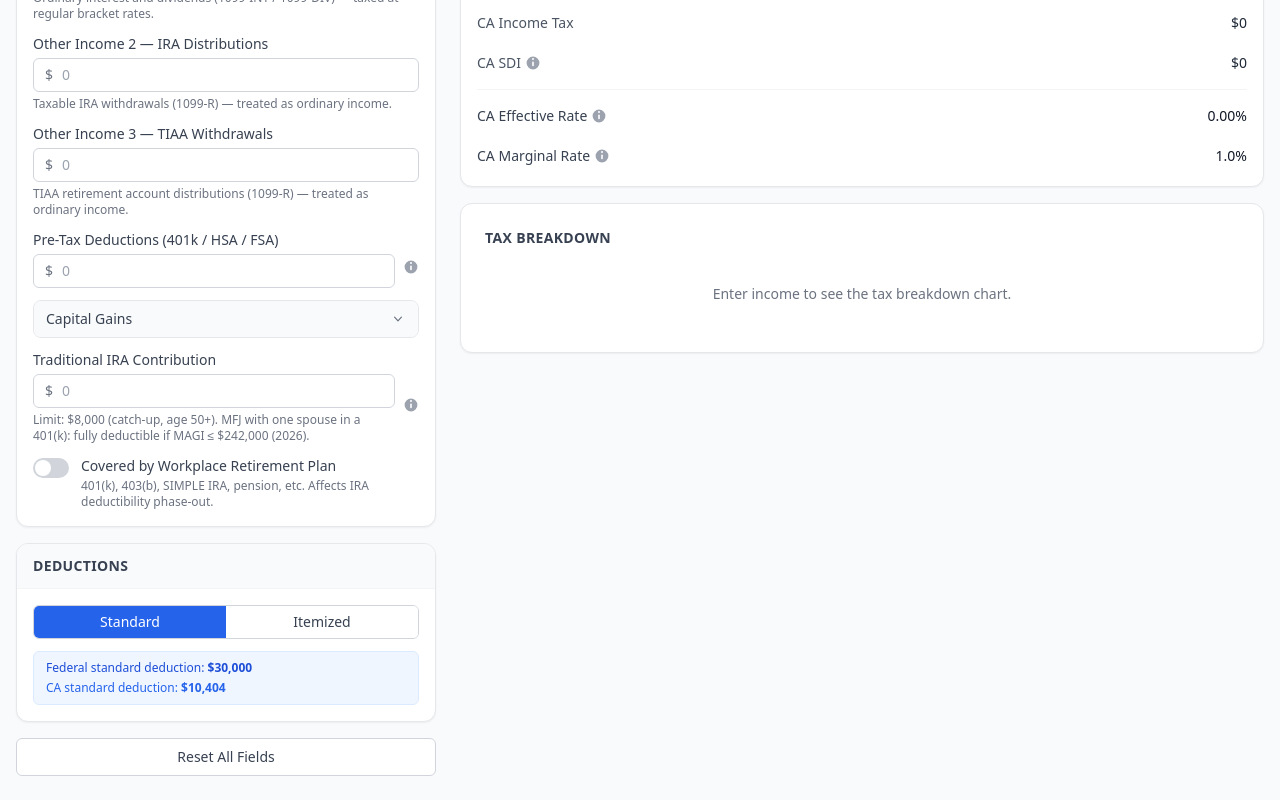
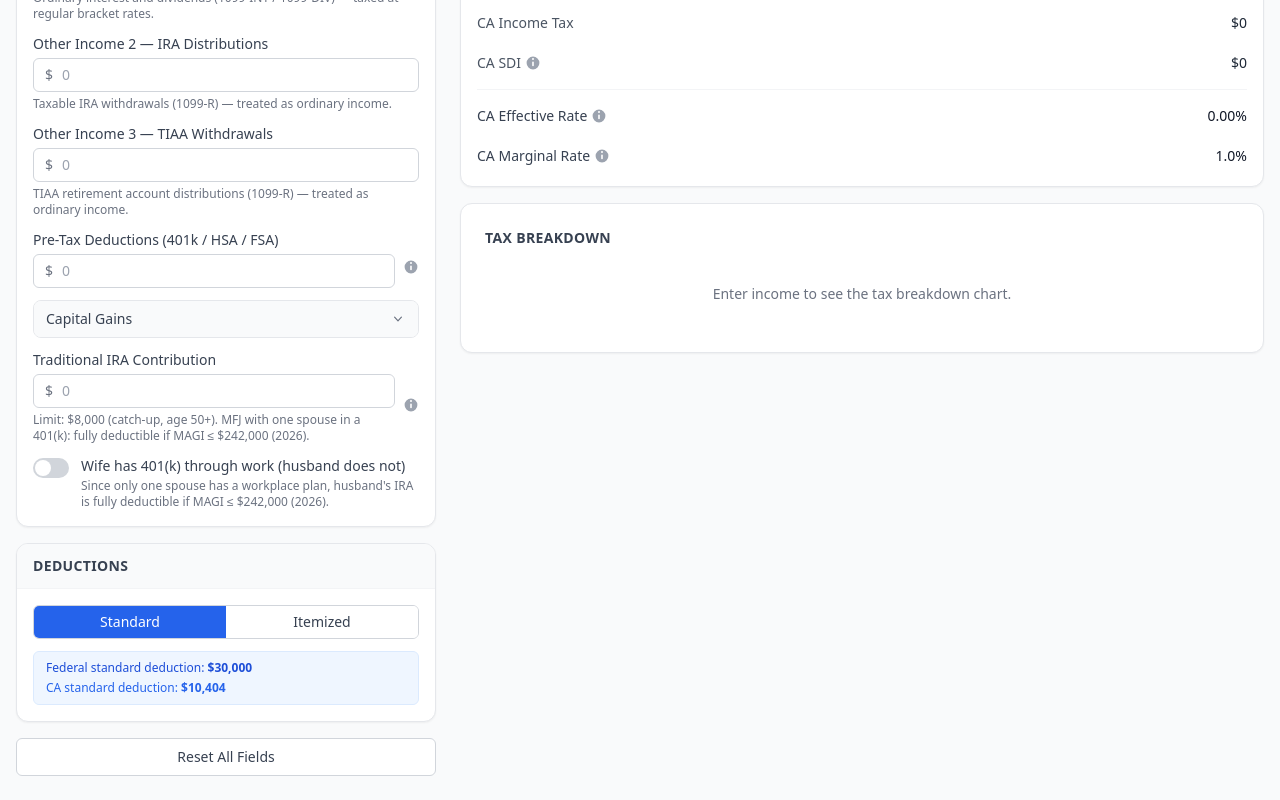
Before and after one commit to jparkley/react-spa-tax-genuis, a React (Vite) app: page / in a window 1280 px wide. Shown: the part 919-1719 px from the top of the page. Built offline with nearby package versions, Linux system fonts and the light colour scheme.

Commit message:
Add explanatory notes for Traditional IRA contribution

```diff
--- a/src/components/inputs/IncomeSection.tsx
+++ b/src/components/inputs/IncomeSection.tsx
@@ -113,10 +113,10 @@ export function IncomeSection({ inputs, setField, iraContributionLimit }: Income
       </div>
 
       <Toggle
-        label="Covered by Workplace Retirement Plan"
+        label="Wife has 401(k) through work (husband does not)"
         checked={inputs.hasWorkplaceRetirementPlan}
         onChange={(v) => setField('hasWorkplaceRetirementPlan', v)}
-        helpText="401(k), 403(b), SIMPLE IRA, pension, etc. Affects IRA deductibility phase-out."
+        helpText="Since only one spouse has a workplace plan, husband's IRA is fully deductible if MAGI ≤ $242,000 (2026)."
       />
     </SectionCard>
   );
```
